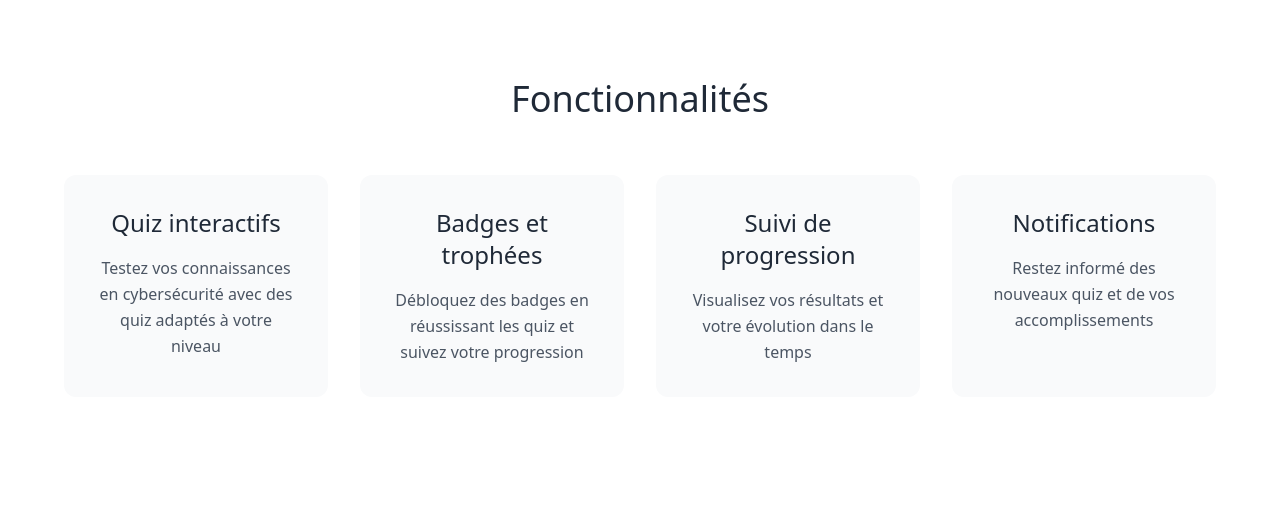
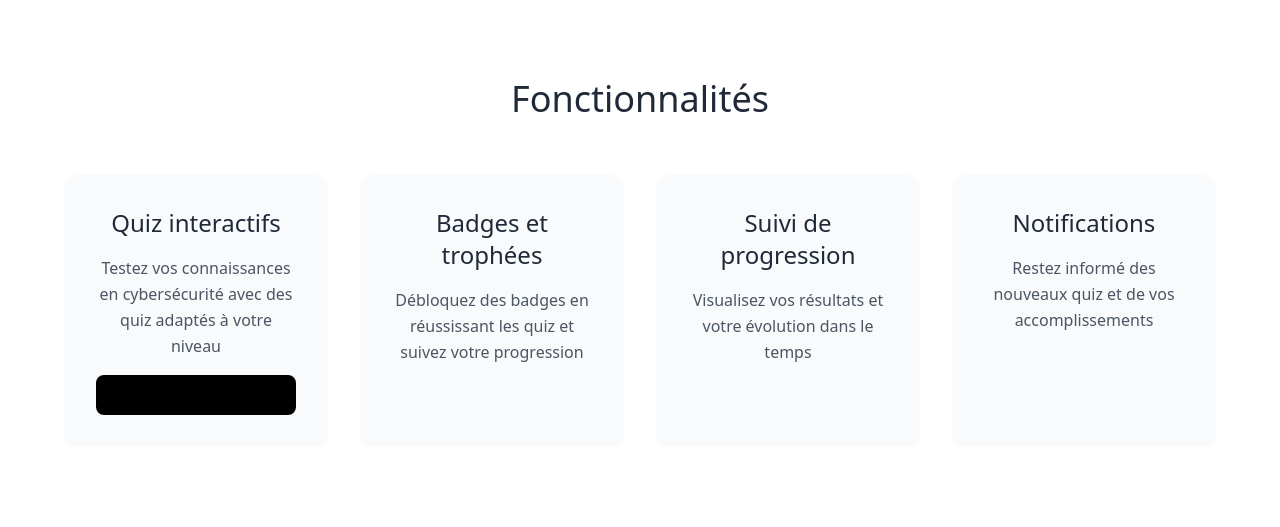
Before and after one commit to lele214/Cyber-hoot, a Flask app: page / in a window 1280 px wide. Shown: the part 385-912 px from the top of the page. Before the commit the page ends 747 px from the top, so only its background shows below. Run offline with Flask 3, Linux system fonts and the light colour scheme; style sheets or scripts are compiled from the project's sources; parts of the project's set-up code (start-up, migrations or seed data) failed here and were passed over.

Commit message:
ajout de la page "quiz" pour commencer

```diff
--- a/app/routes/main_routes.py
+++ b/app/routes/main_routes.py
@@ -6,3 +6,8 @@ main_bp = Blueprint("main", __name__)
 @main_bp.get("/")
 def home():
     return render_template("index.html")
+
+
+@main_bp.get("/quiz/quiz1")
+def quiz1():
+    return render_template("quiz/quiz1.html")
--- a/app/templates/index.html
+++ b/app/templates/index.html
@@ -16,11 +16,11 @@
 
             <div class="flex gap-5 justify-center flex-wrap">
                 <a href="{{ url_for('auth.login_get') }}"
-                   class="px-8 py-3.5 rounded-lg no-underline font-semibold text-base transition-all duration-300 inline-block bg-white text-primary hover:-translate-y-0.5 hover:shadow-xl">
+                    class="px-8 py-3.5 rounded-lg no-underline font-semibold text-base transition-all duration-300 inline-block bg-white text-primary hover:-translate-y-0.5 hover:shadow-xl">
                     Se connecter
                 </a>
                 <a href="{{ url_for('auth.register_get') }}"
-                   class="px-8 py-3.5 rounded-lg no-underline font-semibold text-base transition-all duration-300 inline-block bg-transparent text-white border-2 border-white hover:bg-white hover:text-primary">
+                    class="px-8 py-3.5 rounded-lg no-underline font-semibold text-base transition-all duration-300 inline-block bg-transparent text-white border-2 border-white hover:bg-white hover:text-primary">
                     S'inscrire
                 </a>
             </div>
@@ -29,24 +29,36 @@
         <div class="py-20 px-5 bg-white">
             <h2 class="text-center text-4xl mb-14 text-gray-800">Fonctionnalités</h2>
             <div class="grid grid-cols-[repeat(auto-fit,minmax(250px,1fr))] gap-8 max-w-6xl mx-auto">
-                <div class="bg-gray-50 p-8 rounded-xl text-center transition-all duration-300 hover:-translate-y-1 hover:shadow-xl">
+                <div
+                    class="bg-gray-50 p-8 rounded-xl text-center transition-all duration-300 hover:-translate-y-1 hover:shadow-xl">
                     <h3 class="text-gray-800 text-2xl mb-4">Quiz interactifs</h3>
-                    <p class="text-gray-600 leading-relaxed">Testez vos connaissances en cybersécurité avec des quiz adaptés à votre niveau</p>
+                    <p class="text-gray-600 leading-relaxed">Testez vos connaissances en cybersécurité avec des quiz
+                        adaptés à votre niveau</p>
+                    <a href="{{ url_for('main.quiz1') }}"
+                        class="inline-block mt-4 px-6 py-2 bg-black text-dark rounded-lg hover:bg-gray-800 transition-colors">
+                        Commencer un quiz
+                    </a>
                 </div>
 
-                <div class="bg-gray-50 p-8 rounded-xl text-center transition-all duration-300 hover:-translate-y-1 hover:shadow-xl">
+                <div
+                    class="bg-gray-50 p-8 rounded-xl text-center transition-all duration-300 hover:-translate-y-1 hover:shadow-xl">
                     <h3 class="text-gray-800 text-2xl mb-4">Badges et trophées</h3>
-                    <p class="text-gray-600 leading-relaxed">Débloquez des badges en réussissant les quiz et suivez votre progression</p>
+                    <p class="text-gray-600 leading-relaxed">Débloquez des badges en réussissant les quiz et suivez
+                        votre progression</p>
                 </div>
 
-                <div class="bg-gray-50 p-8 rounded-xl text-center transition-all duration-300 hover:-translate-y-1 hover:shadow-xl">
+                <div
+                    class="bg-gray-50 p-8 rounded-xl text-center transition-all duration-300 hover:-translate-y-1 hover:shadow-xl">
                     <h3 class="text-gray-800 text-2xl mb-4">Suivi de progression</h3>
-                    <p class="text-gray-600 leading-relaxed">Visualisez vos résultats et votre évolution dans le temps</p>
+                    <p class="text-gray-600 leading-relaxed">Visualisez vos résultats et votre évolution dans le temps
+                    </p>
                 </div>
 
-                <div class="bg-gray-50 p-8 rounded-xl text-center transition-all duration-300 hover:-translate-y-1 hover:shadow-xl">
+                <div
+                    class="bg-gray-50 p-8 rounded-xl text-center transition-all duration-300 hover:-translate-y-1 hover:shadow-xl">
                     <h3 class="text-gray-800 text-2xl mb-4">Notifications</h3>
-                    <p class="text-gray-600 leading-relaxed">Restez informé des nouveaux quiz et de vos accomplissements</p>
+                    <p class="text-gray-600 leading-relaxed">Restez informé des nouveaux quiz et de vos accomplissements
+                    </p>
                 </div>
             </div>
         </div>
```
Also changed, not shown: app/templates/quiz/quiz1.html (added, +32 -0 lines).
